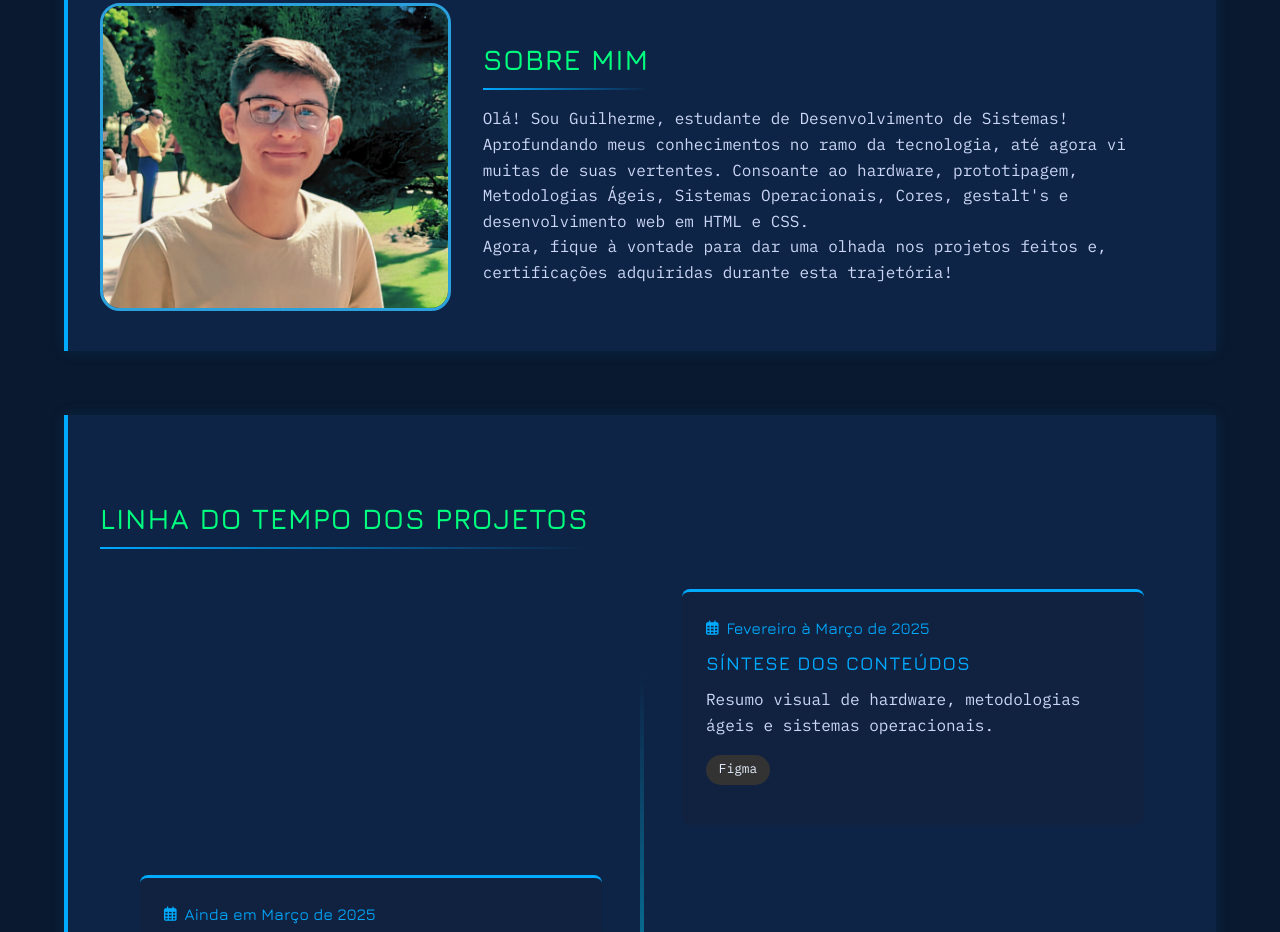
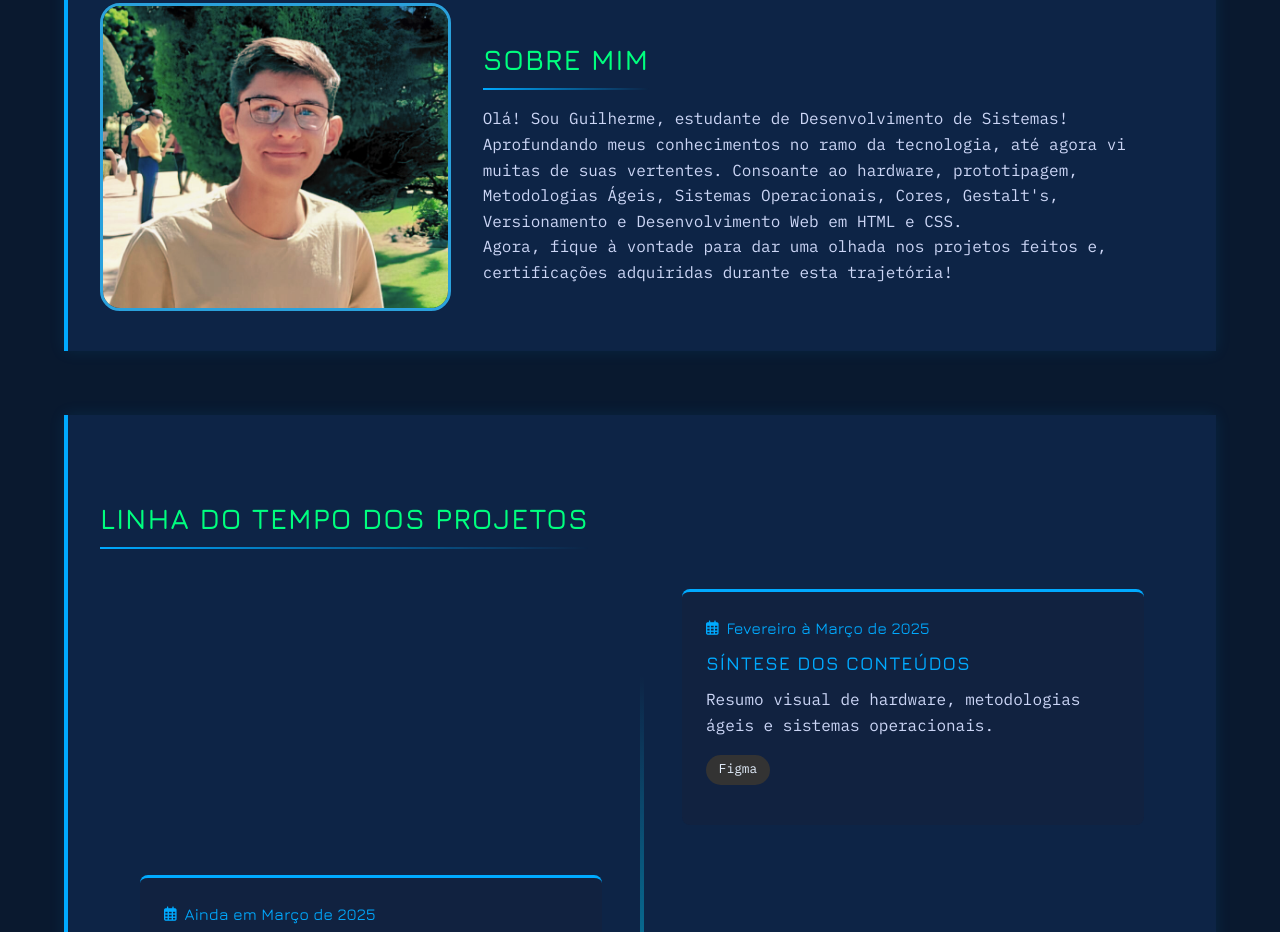
Before and after one commit to GuilhermeJaraujo15/portfolio, a plain HTML site: page portfólio.html in a window 1280 px wide. Shown: the part 877-1809 px from the top of the page. Drawn offline with nearby package versions, Linux system fonts and the light colour scheme.

Commit message:
Portfolio

```diff
--- a/portfólio.html
+++ b/portfólio.html
@@ -49,7 +49,7 @@
         </div>
         <p>Olá! Sou Guilherme, estudante de Desenvolvimento de Sistemas!</p>
         <p>Aprofundando meus conhecimentos no ramo da tecnologia, até agora vi muitas de suas vertentes. Consoante ao
-          hardware, prototipagem, Metodologias Ágeis, Sistemas Operacionais, Cores, gestalt's e desenvolvimento web em
+          hardware, prototipagem, Metodologias Ágeis, Sistemas Operacionais, Cores, Gestalt's, Versionamento e Desenvolvimento Web em
           HTML e CSS.</p>
         <p>Agora, fique à vontade para dar uma olhada nos projetos feitos e, certificações adquiridas durante esta
           trajetória!</p>
```
